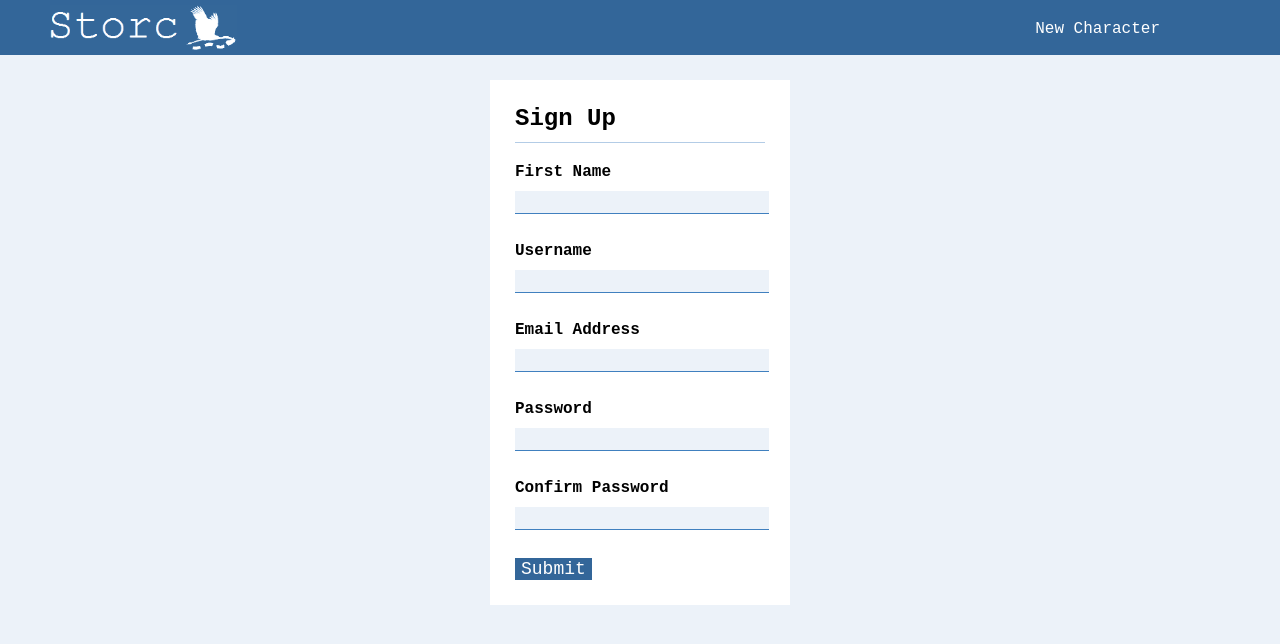
After one commit to davidhammaker/Storc, a Flask app: page /sign_up in a window 1280 px wide. The commit adds this page. Shown: the top 644 px of the page. Run offline with Flask 2, Linux system fonts and the light colour scheme.

Commit message:
Create 'sign_up.html' with registration form
Add EmailRegistrationForm instance to the new 'sign_up.html' template.
With this template, create a view function (called 'sign_up') that both
renders and validates the EmailRegistrationForm. On validation, hash the
user's password with Bcrypt, and store that, along with the rest of the
user's information, in the database.

```diff
--- /dev/null
+++ b/storc/static/styles/form.css
@@ -0,0 +1,27 @@
+.form-field{
+    background-color: #ecf2f9;
+    width: 100%;
+    margin: 10px 0;
+    border-style: none none solid none;
+    border-width: 1px;
+    border-color: #4080bf;
+    font-family: "Courier New", Courier, monospace;
+    font-size: large;
+}
+
+.submit{
+    color: #ffffff;
+    font-size: large;
+    background-color: #336699;
+    border: none;
+    font-family: "Courier New", Courier, monospace;
+}
+
+.submit:hover{
+    background-color: #4080bf;
+}
+
+.submit:active{
+    background-color: #b3cce6;
+    color: #336699;
+}
--- a/storc/templates/base.html
+++ b/storc/templates/base.html
@@ -8,6 +8,7 @@
         <link rel="stylesheet" href="{{ url_for('static', filename='styles/nav.css') }}">
         <link rel="stylesheet" href="{{ url_for('static', filename='styles/content.css') }}">
         <link rel="stylesheet" href="{{ url_for('static', filename='styles/character.css') }}">
+        <link rel="stylesheet" href="{{ url_for('static', filename='styles/form.css') }}">
         <script src="https://ajax.aspnetcdn.com/ajax/jQuery/jquery-3.3.1.min.js"></script>
     </head>
     <body>
--- /dev/null
+++ b/storc/templates/sign_up.html
@@ -0,0 +1,33 @@
+{% extends 'base.html' %}
+
+{% block content %}
+<div class="container">
+    <div class="box narrow center">
+        <h2>Sign Up</h2>
+        <form action="" method="POST">
+            {{ form.hidden_tag() }}
+            <h4>{{ form.name.label }}</h4>
+            {{ form.name(class="form-field") }}
+            <br>
+            <br>
+            <h4>{{ form.username.label }}</h4>
+            {{ form.username(class="form-field") }}
+            <br>
+            <br>
+            <h4>{{ form.email.label }}</h4>
+            {{ form.email(class="form-field") }}
+            <br>
+            <br>
+            <h4>{{ form.password.label }}</h4>
+            {{ form.password(class="form-field") }}
+            <br>
+            <br>
+            <h4>{{ form.confirm_password.label }}</h4>
+            {{ form.confirm_password(class="form-field") }}
+            <br>
+            <br>
+            {{ form.submit(class="submit") }}
+        </form>
+    </div>
+</div>
+{% endblock content %}
--- a/storc/views.py
+++ b/storc/views.py
@@ -1,8 +1,10 @@
 import os
 import requests
 from random import choice
-from flask import render_template, request
-from storc import app
+from flask import render_template, request, flash, redirect, url_for
+from storc import app, db, bcrypt
+from storc.forms import EmailRegistrationForm
+from storc.models import User
 
 
 @app.route('/')
@@ -34,3 +36,19 @@ def save_character():
     character = request.form
     character_data = {key: character[key] for key in character.keys()}
     return 'Character Data Received'
+
+
+@app.route('/sign_up', methods=['GET', 'POST'])
+def sign_up():
+    form = EmailRegistrationForm()
+    if form.validate_on_submit():
+        pw_hash = bcrypt.generate_password_hash(form.password.data)
+        user = User(
+            username=form.username.data,
+            name=form.name.data,
+            email=form.email.data,
+            password=pw_hash)
+        db.session.add(user)
+        db.session.commit()
+        return redirect(url_for('home'))
+    return render_template('sign_up.html', form=form)
```
